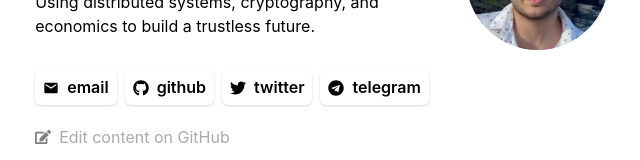
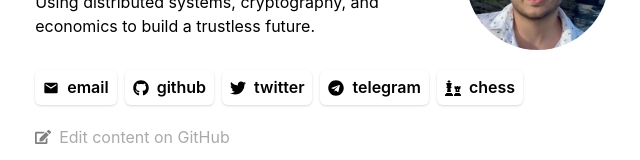
Before and after one commit to yorhodes/website, a Next.js app: page / in a window 1280 px wide. Shown: the part 200-360 px from the top of the page, without its empty margins (318-958 px from the left). Built offline with nearby package versions, Linux system fonts and the light colour scheme; no server answers.

Commit message:
Add chess rating

```diff
--- a/components/link.tsx
+++ b/components/link.tsx
@@ -1,4 +1,4 @@
-import { Link, Button, ButtonProps } from "@chakra-ui/react";
+import { Link, Button, ButtonProps, Text } from "@chakra-ui/react";
 import { Social } from "../types";
 
 import { IconType } from "react-icons";
@@ -21,6 +21,7 @@ import {
 } from "react-icons/fa";
 import { MdEmail } from 'react-icons/md';
 import { SiNotion, SiObservable, SiSubstack } from 'react-icons/si';
+import { ChessStats } from "../lib/chess";
 
 const IconMap: Record<string, IconType> = {
   email: MdEmail,
@@ -72,6 +73,16 @@ export const LogoLink = (props: LogoLinkProps) => (
     </Link>
   );
 
+interface ChessLinkProps extends Social {
+  chessStats?: ChessStats | null;
+}
+
+export const ChessLink = ({ chessStats, ...social }: ChessLinkProps) => {
+  const props = socialToLink(chessStats ? { ...social, link: chessStats.link } : social);
+  const displayLabel = chessStats ? `${props.label} (${chessStats.rating})` : props.label;
+  return LogoLink({ ...props, label: displayLabel });
+};
+
 const SocialLogoLink = (social: Social) => LogoLink(socialToLink(social));
 
 export default SocialLogoLink;
--- /dev/null
+++ b/lib/chess.ts
@@ -0,0 +1,36 @@
+import links from '../data/links.json';
+
+function getChessUsername(): string | null {
+  const chessLink = links.find(({ link }) => link.includes('chess.com'));
+  if (!chessLink) return null;
+
+  const match = chessLink.link.match(/chess\.com\/member\/([^/?]+)/);
+  return match ? match[1] : null;
+}
+
+export interface ChessStats {
+  timeControl: string;
+  rating: number;
+  link: string;
+}
+
+export async function getChessStats(): Promise<ChessStats | null> {
+  const username = getChessUsername();
+  if (!username) return null;
+
+  try {
+    const response = await fetch(`https://api.chess.com/pub/player/${username}/stats`);
+    const data = await response.json();
+    const TIME_CONTROLS = ['bullet', 'blitz', 'rapid'];
+    const sorted = TIME_CONTROLS.map((timeControl) => ({ timeControl, rating: data[`chess_${timeControl}`].last.rating })).sort();
+
+    const maximum = sorted[sorted.length - 1];
+
+    const link = `https://chess.com/member/${username}/stats/${maximum.timeControl}`;
+
+    return { ...maximum, link };
+  } catch (error) {
+    console.error('Failed to fetch chess rating:', error);
+    return null;
+  }
+}
--- a/pages/index.tsx
+++ b/pages/index.tsx
@@ -1,12 +1,13 @@
 import { Box, Flex, HStack, Spacer } from "@chakra-ui/react";
+import { GetServerSideProps } from "next";
 
 import links from "../data/links.json";
 import bio from "../data/bio.json";
 
 import { Bio } from "../components/bio";
-import SocialLogoLink from "../components/link";
+import SocialLogoLink, { ChessLink } from "../components/link";
 import { Social } from "../types";
-
+import { ChessStats, getChessStats } from "../lib/chess";
 const SELECT = [
   'email',
   'github',
@@ -15,14 +16,30 @@ const SELECT = [
 ];
 
 const selected: Social[] = SELECT.map((s): Social => links.find(({link, label}) => link.includes(s) || label?.includes(s))!);
+const chessLink: Social = links.find(({link}) => link.includes('chess.com'))!;
 
-const IndexPage = () => (
+interface IndexPageProps {
+  chessStats: ChessStats | null;
+}
+
+const IndexPage = ({ chessStats }: IndexPageProps) => (
   <Box>
     {Bio(bio)}
     <HStack wrap="wrap">
       {selected.map(SocialLogoLink)}
+      {ChessLink({ ...chessLink, chessStats })}
     </HStack>
   </Box>
 );
 
+export const getServerSideProps: GetServerSideProps<IndexPageProps> = async () => {
+  const chessStats = await getChessStats();
+
+  return {
+    props: {
+      chessStats
+    }
+  };
+};
+
 export default IndexPage;
```
